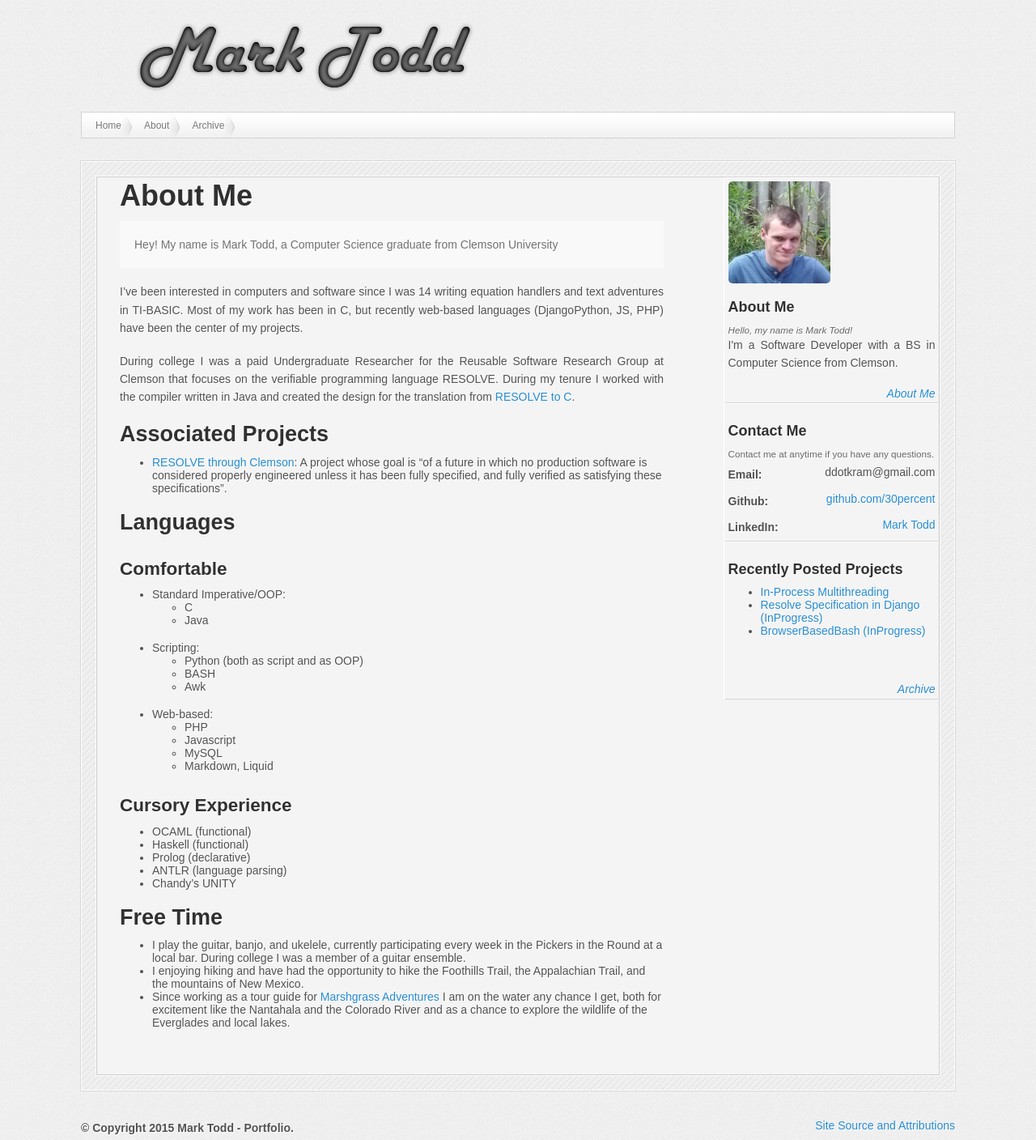
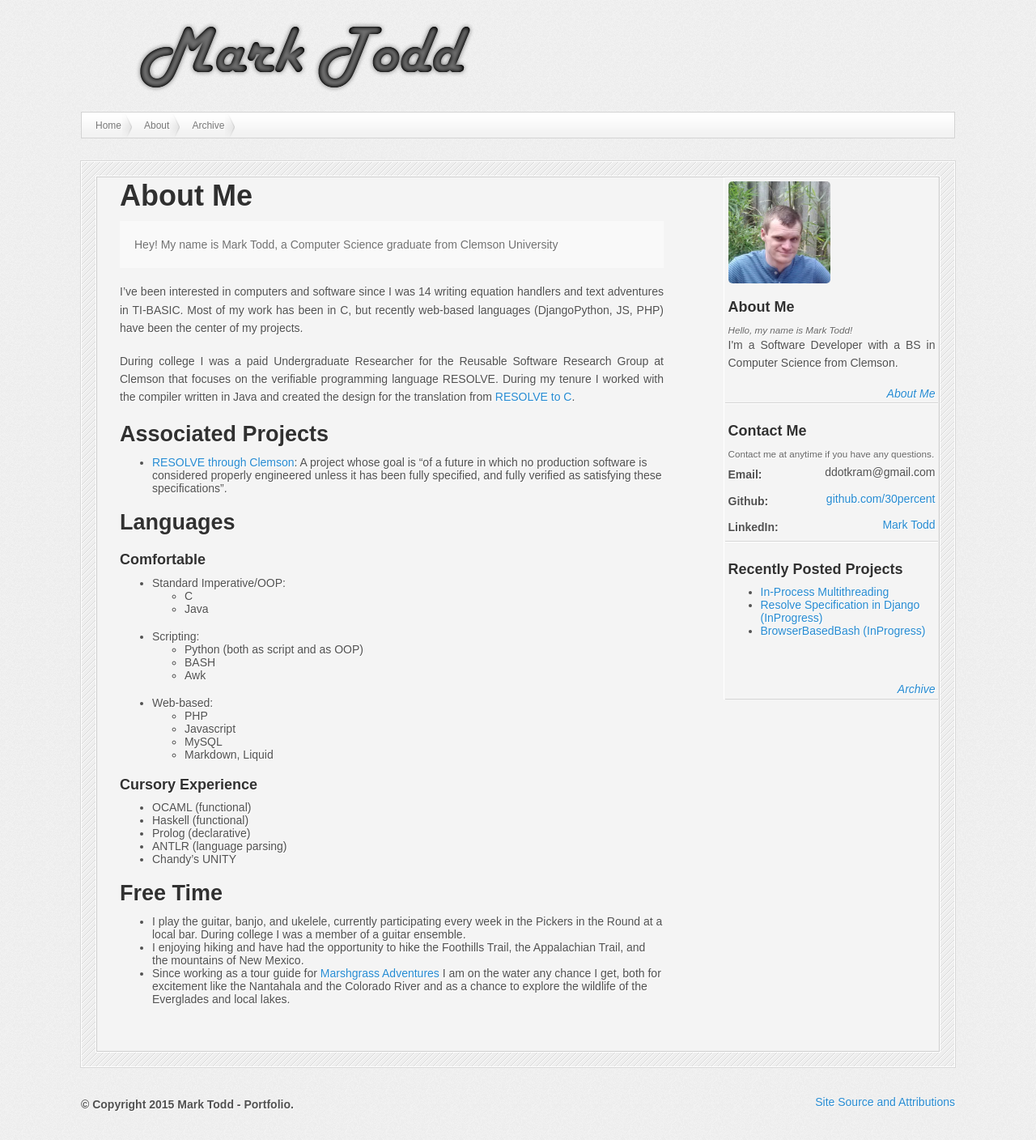
Before and after one commit to 30percent/30percent.github.io, a Jekyll site: the page built from about.md, in a window 1280 px wide. Shown: the whole page at 81% size. Built offline with Jekyll 4.4.1, drawn with Linux system fonts in a browser that asks for light colours; nearby versions of some CDN libraries; after the commit the page ends 1378 px from its top, so only the background shows below that.

Commit message:
try number 2, adjust heading size of language listings

```diff
--- a/about.md
+++ b/about.md
@@ -16,7 +16,7 @@ During college I was a paid Undergraduate Researcher for the Reusable Software R
 
 ## Languages
 
-### Comfortable
+#### Comfortable
 * Standard Imperative/OOP:
   * C
   * Java
@@ -30,7 +30,7 @@ During college I was a paid Undergraduate Researcher for the Reusable Software R
   * MySQL
   * Markdown, Liquid
 
-### Cursory Experience
+#### Cursory Experience
 * OCAML (functional)
 * Haskell (functional)
 * Prolog (declarative)
```
